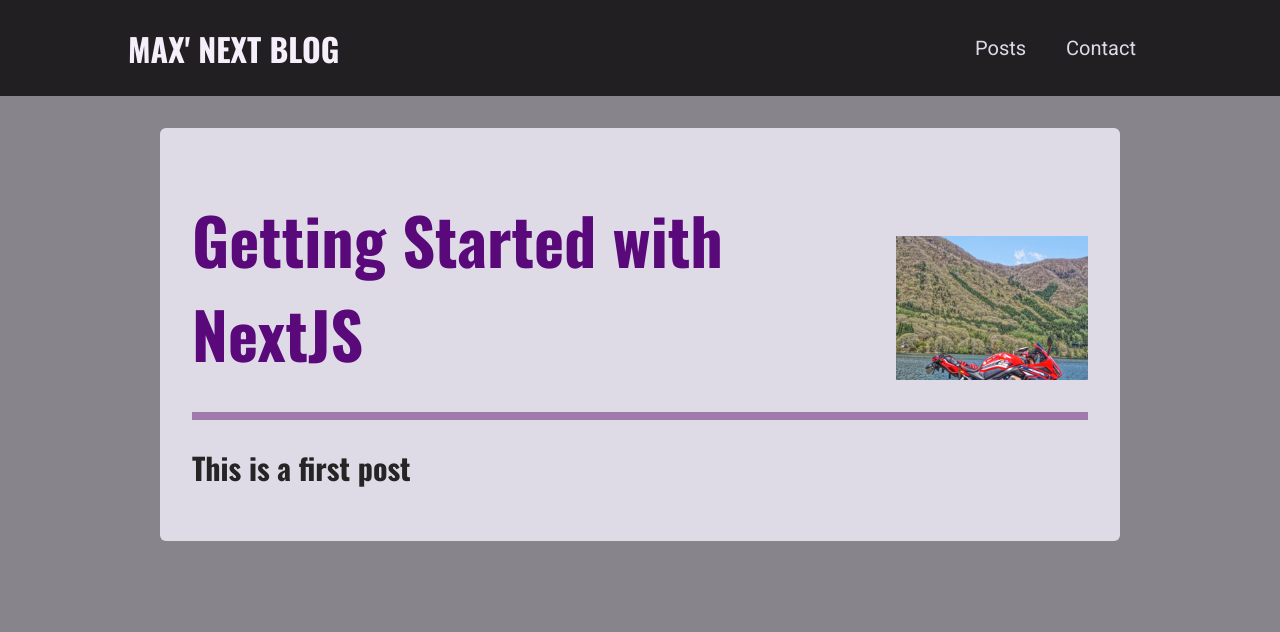
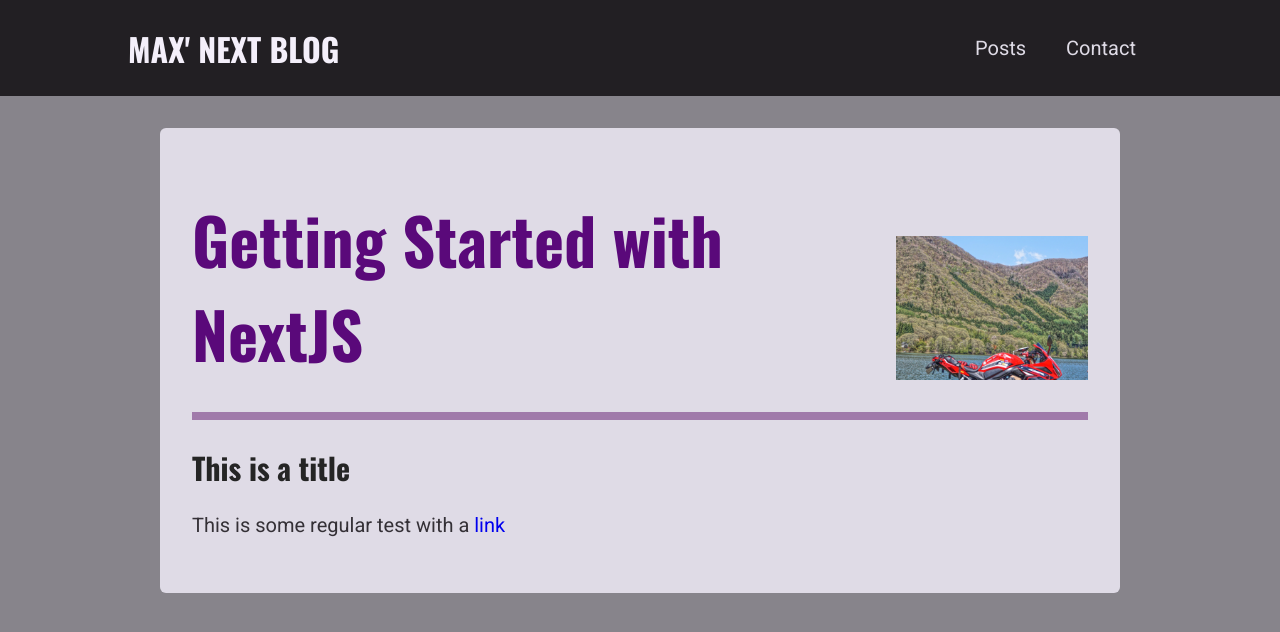
Before and after one commit to tatsuro1997/nextjs-course-11, a Next.js app: page /posts/getting-started-with-nextjs in a window 1280 px wide. Shown: the top 632 px of the page. Built offline with nearby package versions, Linux system fonts and the light colour scheme.

Commit message:
Rendering Dynamic Post Pages & Paths

```diff
--- a/components/posts/post-detail/post-content.js
+++ b/components/posts/post-detail/post-content.js
@@ -3,23 +3,15 @@
 import PostHeader from "./post-header";
 import classes from "./post-content.module.css";
 
-const DUMMY_POST = {
-  slug: "getting-started-with-nextjs",
-  title: "Getting Started with NextJS",
-  image: "getting-started-nextjs.png",
-  excerpt:
-    "NextJS is the React framework for production - it makes building fullstack Re...",
-  date: "2022-02-10",
-  content: "# This is a first post",
-};
+function PostContent(props) {
+  const { post } = props;
 
-function PostContent() {
-  const imagePath = `/images/posts/${DUMMY_POST.slug}/${DUMMY_POST.image}`;
+  const imagePath = `/images/posts/${post.slug}/${post.image}`;
 
   return (
     <article className={classes.content}>
-      <PostHeader title={DUMMY_POST.title} image={imagePath} />
-      <ReactMarkdown>{DUMMY_POST.content}</ReactMarkdown>
+      <PostHeader title={post.title} image={imagePath} />
+      <ReactMarkdown>{post.content}</ReactMarkdown>
     </article>
   );
 }
--- a/lib/posts-util.js
+++ b/lib/posts-util.js
@@ -4,12 +4,16 @@
 
 const postsDirectory = path.join(process.cwd(), "posts");
 
-function getPostData(fileName) {
-  const filePath = path.join(postsDirectory, fileName);
+export function getPostsFiles() {
+  return fs.readdirSync(postsDirectory);
+}
+
+export function getPostData(postIdentifier) {
+  const postSlug = postIdentifier.replace(/\.md$/, "");
+  const filePath = path.join(postsDirectory, `${postSlug}.md`);
   const fileContent = fs.readFileSync(filePath, "utf-8");
   const { data, content } = matter(fileContent);
 
-  const postSlug = fileName.replace(/\.md$/, "");
 
   const postData = {
     slug: postSlug,
@@ -21,7 +25,7 @@
 }
 
 export function getAllPosts() {
-  const postFiles = fs.readdirSync(postsDirectory);
+  const postFiles = getPostsFiles();
 
   const allPosts = postFiles.map((postFile) => {
     return getPostData(postFile);
--- a/pages/posts/[slug].js
+++ b/pages/posts/[slug].js
@@ -1,7 +1,33 @@
 import PostContent from "../../components/posts/post-detail/post-content";
+import { getPostData, getPostsFiles } from "../../lib/posts-util";
 
-function PostDetailPage() {
-  return <PostContent />
+function PostDetailPage(props) {
+  return <PostContent post={props.post} />;
+}
+
+export function getStaticProps(context) {
+  const { params } = context;
+  const { slug } = params;
+
+  const postData = getPostData(slug);
+
+  return {
+    props: {
+      post: postData,
+    },
+    revalidate: 600,
+  };
+}
+
+export function getStaticPaths() {
+  const postFilenames = getPostsFiles();
+
+  const slugs = postFilenames.map((fileName) => fileName.replace(/\.md/, ""));
+
+  return {
+    paths: slugs.map((slug) => ({ params: { slug: slug } })),
+    fallback: false,
+  };
 }
 
 export default PostDetailPage;
```
